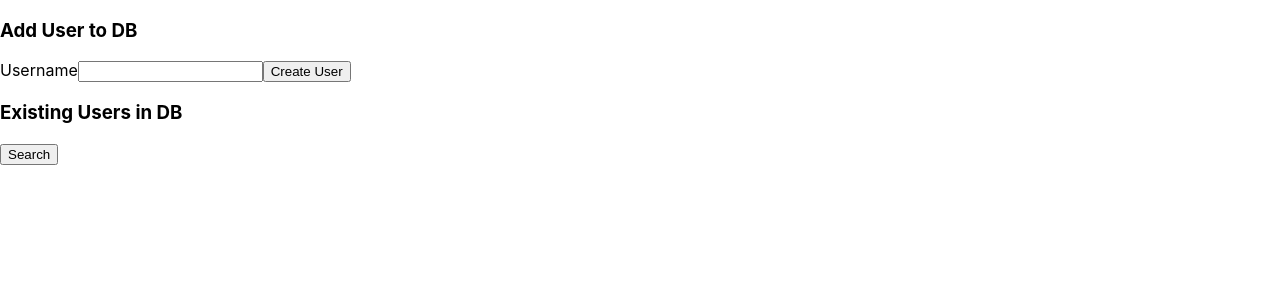
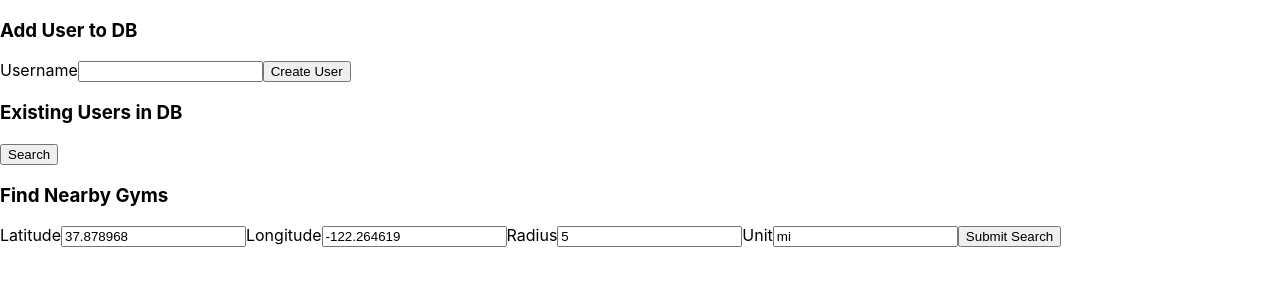
Before and after one commit to saahilshangle/civhacks, a React (Create React App) app in the folder client/: page /home in a window 1280 px wide. Shown: the top 300 px of the page. Built offline with nearby package versions, Linux system fonts and the light colour scheme.

Commit message:
Find nearby gyms functionality

```diff
--- a/client/src/views/home.js
+++ b/client/src/views/home.js
@@ -1,5 +1,6 @@
 import React from 'react';
 import './../App.css';
+var url = require('url');
 
 export default class Home extends React.Component {
 
@@ -7,17 +8,51 @@ export default class Home extends React.Component {
         super(props);
         this.state = {
             username: '',
-            usernames: []
+            usernames: [],
+            latitude: 37.878968,
+            longitude: -122.264619,
+            radius: 5,
+            unit: 'mi',
+            gyms: []
         }
 
         this.onChangeUsername = this.onChangeUsername.bind(this);
+        this.onChangeLatitude = this.onChangeLatitude.bind(this);
+        this.onChangeLongitude = this.onChangeLongitude.bind(this);
+        this.onChangeRadius = this.onChangeRadius.bind(this);
+        this.onChangeUnit = this.onChangeUnit.bind(this);
         this.onSubmit = this.onSubmit.bind(this);
+        this.onSubmitTwo = this.onSubmitTwo.bind(this);
         this.onSearch = this.onSearch.bind(this);
     }
 
     onChangeUsername(e) {
         this.setState({
             username: e.target.value
+        });
+    }
+
+    onChangeLatitude(e) {
+        this.setState({
+            latitude: Number(e.target.value)
+        });
+    }
+
+    onChangeLongitude(e) {
+        this.setState({
+            longitude: Number(e.target.value)
+        });
+    }
+
+    onChangeRadius(e) {
+        this.setState({
+            radius: Number(e.target.value)
+        });
+    }
+
+    onChangeUnit(e) {
+        this.setState({
+            unit: e.target.value
         });
     }
 
@@ -33,6 +68,14 @@ export default class Home extends React.Component {
         fetch(apiURL, result)
             .then(res => res.text())
             .then(res => console.log(res))
+    }
+
+    onSubmitTwo(e) {
+        e.preventDefault();
+        const serverUrl = `http://localhost:5000/sample/gyms/latitude=${this.state.latitude}&longitude=${this.state.longitude}&radius=${this.state.radius}&unit=${this.state.unit}`;
+        fetch(serverUrl)
+            .then(res => res.text())
+            .then(res => this.setState({ gyms: res }))
     }
 
     onSearch(e) {
@@ -56,9 +99,40 @@ export default class Home extends React.Component {
                     />
                     <input type="submit" value="Create User"  />
                 </form>
+
                 <h3>Existing Users in DB</h3>
                 <button onClick={this.onSearch}>Search</button>
                 <p>{this.state.usernames}</p>
+
+                <h3>Find Nearby Gyms</h3>
+                <form onSubmit = {this.onSubmitTwo}>
+                    <label>Latitude</label>
+                    <input type="text"
+                            required
+                            value={this.state.latitude}
+                            onChange={this.onChangeLatitude}
+                    />
+                    <label>Longitude</label>
+                    <input type="text"
+                            required
+                            value={this.state.longitude}
+                            onChange={this.onChangeLongitude}
+                    />
+                    <label>Radius</label>
+                    <input type="text"
+                            required
+                            value={this.state.radius}
+                            onChange={this.onChangeRadius}
+                    />
+                    <label>Unit</label>
+                    <input type="text"
+                            required
+                            value={this.state.unit}
+                            onChange={this.onChangeUnit}
+                    />
+                    <input type="submit" value="Submit Search"  />
+                </form>
+                <p>{this.state.gyms}</p>
             </div>
         );
     }
```
Also changed, not shown: 1 other file (tests, documents, lock files or other folders).
